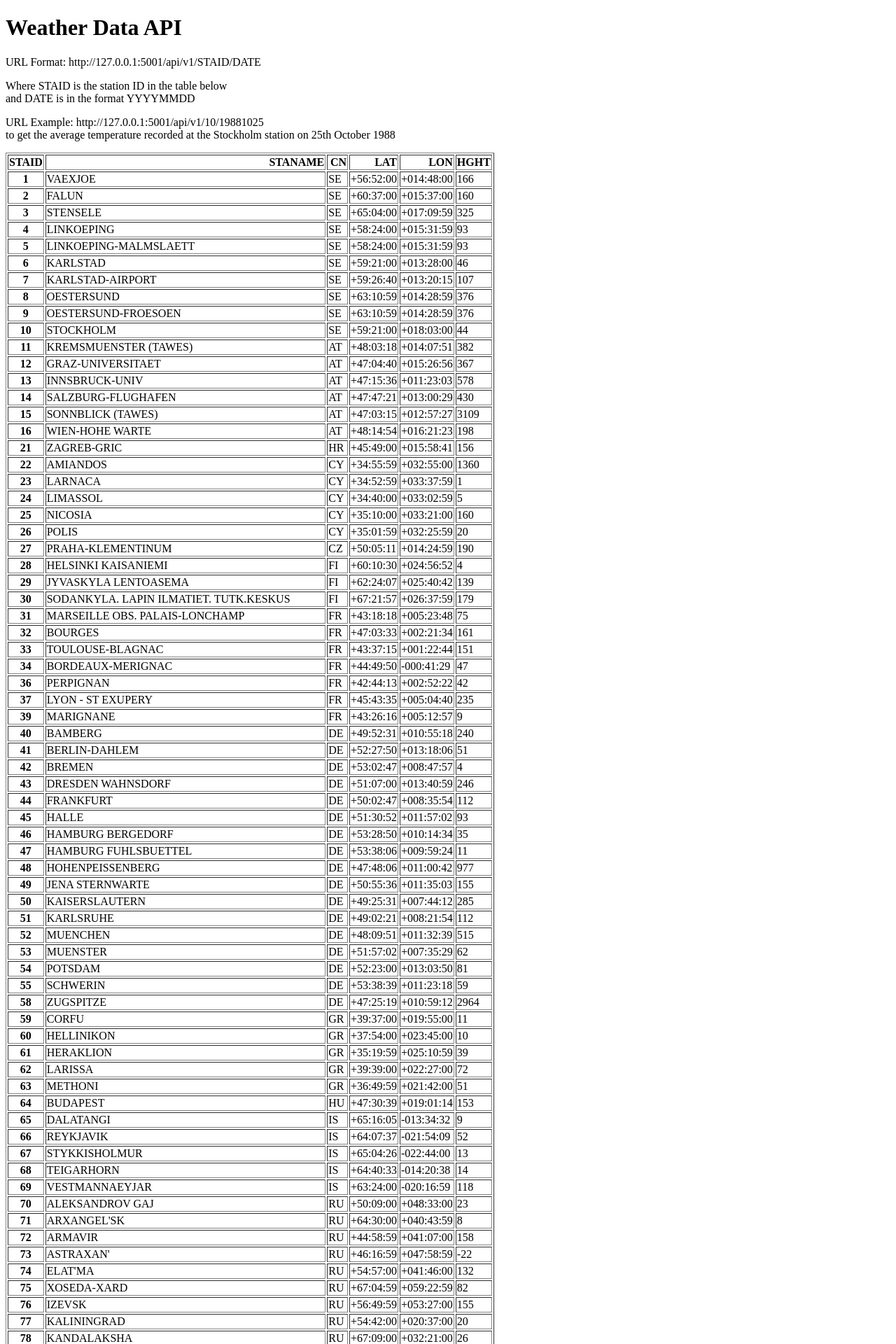
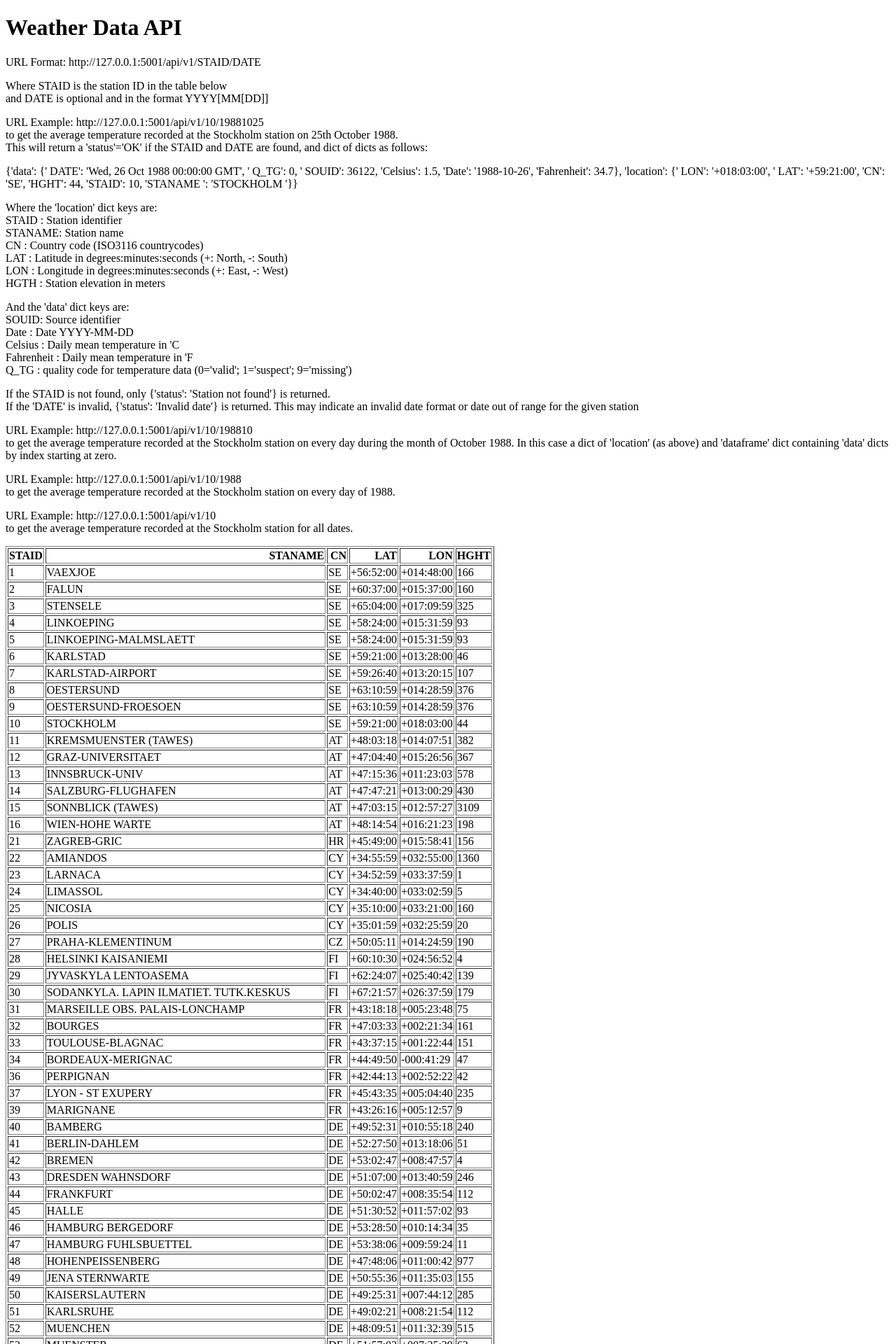
Before and after one commit to robyuk/weatherAPI, a Flask app: page / in a window 1280 px wide. Shown: the top 1920 px of the page at 70% size. Run offline with Flask 2, Linux system fonts and the light colour scheme.

Commit message:
Added capability to get all data for a station, or a year, or a month of data for a station. Added error checks for station not found and invalid or out-of-range date

```diff
--- a/main.py
+++ b/main.py
@@ -1,27 +1,106 @@
 from flask import Flask, render_template
 import pandas as pd
+from pathlib import Path
 
 data_folder = 'data_small'
-stations = pd.read_csv(f'{data_folder}/stations.txt', skiprows=17, index_col=0)
-stations = stations.rename_axis(stations.index.name, axis=1).rename_axis(None)
+stations = pd.read_csv(f'{data_folder}/stations.txt', skiprows=17)  # , index_col=0)
+stations.set_index('STAID', drop=True)  # , inplace=True, drop=True)
+# stations = stations.rename_axis(stations.index.name, axis=1).rename_axis()
 
 app = Flask(__name__)
 
 
+def get_station_data(station):
+    """
+    Reads the station data as a dataframe, ldf
+    Calculates Celsius and Fahrenheit values and adds them as rows to the dataframe
+    returns the dataframe.
+    """
+    # filepath = f'{data_folder}/TG_STAID{str(station).zfill(6)}.txt'
+    filepath = Path(data_folder, f'TG_STAID{str(station).zfill(6)}.txt')
+    if filepath.is_file():
+        ldf = pd.read_csv(filepath, skiprows=20, parse_dates=['    DATE'])
+        ldf['Date'] = ldf['    DATE'].astype(str)
+        ldf['Celsius'] = ldf['   TG'].mask(ldf[' Q_TG'] == 9) / 10
+        ldf['Fahrenheit'] = ldf['Celsius'] * (9 / 5) + 32
+    else:
+        ldf = pd.DataFrame()
+    return ldf
+
+
 @app.route('/')
 def home():
-    return render_template('home.html', data=stations.to_html())
+    example = {
+        'data': {
+            "    DATE": "Wed, 26 Oct 1988 00:00:00 GMT",
+            " Q_TG": 0,
+            " SOUID": 36122,
+            "Celsius": 1.5,
+            "Date": "1988-10-26",
+            "Fahrenheit": 34.7
+        },
+        "location": {
+            "       LON": "+018:03:00",
+            "      LAT": "+59:21:00",
+            "CN": "SE",
+            "HGHT": 44,
+            "STAID": 10,
+            "STANAME                                 ": "STOCKHOLM                               "
+        }
+    }
+
+    return render_template('home.html', example=example, data=stations.to_html(index=False))
 
 
 @app.route('/api/v1/<station>/<date>')
-def about(station, date):
-    filepath = f'{data_folder}/TG_STAID{str(station).zfill(6)}.txt'
-    df = pd.read_csv(filepath, skiprows=20, parse_dates=['    DATE'])
-    datestamp = f'{date[:4]}-{date[4:6]}-{date[6:]}'
-    temperature = df.loc[df['    DATE'] == datestamp]['   TG'].squeeze() / 10
+def stn_data(station, date):
+    df = get_station_data(station)
+    location = stations.loc[stations['STAID'] == int(station)].squeeze().to_dict()
+    # print(type(location), location)
+    if location['STAID'] == {}:
+        return {'status': 'Station not found'}
+
+    status = 'OK'
+
+    if len(date) == 8:
+        datestamp = f'{date[:4]}-{date[4:6]}-{date[6:]}'
+        data = df[df['Date'].str.startswith(str(datestamp))][
+            [' SOUID', '    DATE', 'Date', 'Celsius', 'Fahrenheit', ' Q_TG']
+        ].squeeze().to_dict()
+
+        if data['Date'] == {}:
+            status = 'Date out of range'
+
+        return {'location': location,
+                'data': data,
+                'status': status}
+
+    elif len(date) == 4:
+        datestamp = str(date)
+    elif len(date) == 6:
+        datestamp = f'{date[:4]}-{date[4:6]}'
+    else:
+        return {'status': 'Invalid Date'}
+
+    data = df[df['Date'].str.startswith(str(datestamp))][
+        [' SOUID', '    DATE', 'Date', 'Celsius', 'Fahrenheit', ' Q_TG']
+        ].to_dict(orient='records')
+
+    if data == []:
+        status = 'Date out of range'
+
+    return {'location': location,
+            'dataframe': data,
+            'status': status}
+
+
+@app.route('/api/v1/<station>')
+def all_data(station):
+    df = get_station_data(station)
+
+    data = df[[' SOUID', '    DATE', 'Date', 'Celsius', 'Fahrenheit', ' Q_TG']].to_dict(orient='records')
     return {'station': station,
-            'date': date,
-            'temperature': temperature}
+            'data': data}
 
 
 if __name__ == '__main__':
--- a/templates/home.html
+++ b/templates/home.html
@@ -8,9 +8,36 @@
     <h1>Weather Data API</h1>
     <p>URL Format: http://127.0.0.1:5001/api/v1/STAID/DATE</p>
     <p>Where STAID is the station ID in the table below
-    <br>and   DATE is in the format YYYYMMDD</p>
+    <br>and   DATE is optional and in the format YYYY[MM[DD]]</p>
     <p>URL Example: http://127.0.0.1:5001/api/v1/10/19881025
-    <br>to get the average temperature recorded at the Stockholm station on 25th October 1988</p>
+    <br>to get the average temperature recorded at the Stockholm station on 25th October 1988.
+    <br>This will return a 'status'='OK' if the STAID and DATE are found, and dict of dicts as follows:
+    <p>{{example|safe}}</p>
+    <p>Where the 'location' dict keys are:
+    <br>STAID  : Station identifier
+    <br>STANAME: Station name
+    <br>CN     : Country code (ISO3116 countrycodes)
+    <br>LAT    : Latitude in degrees:minutes:seconds (+: North, -: South)
+    <br>LON    : Longitude in degrees:minutes:seconds (+: East, -: West)
+    <br>HGTH   : Station elevation in meters</p>
+    <p>And the 'data' dict keys are:
+    <br>SOUID: Source identifier
+    <br>Date : Date YYYY-MM-DD
+    <br>Celsius   : Daily mean temperature in 'C
+    <br>Fahrenheit : Daily mean temperature in 'F
+    <br>Q_TG : quality code for temperature data (0='valid'; 1='suspect'; 9='missing')
+    </p>
+    <p>If the STAID is not found, only {'status': 'Station not found'} is returned.
+    <br>If the 'DATE' is invalid, {'status': 'Invalid date'} is returned. This may indicate an invalid date format or
+    date out of range for the given station</p>
+    <p>URL Example: http://127.0.0.1:5001/api/v1/10/198810
+    <br>to get the average temperature recorded at the Stockholm station on every day during the month of October 1988.
+    In this case a dict of 'location' (as above) and 'dataframe' dict containing 'data' dicts by index starting at zero.
+    <p>URL Example: http://127.0.0.1:5001/api/v1/10/1988
+    <br>to get the average temperature recorded at the Stockholm station on every day of 1988.
+    <p>URL Example: http://127.0.0.1:5001/api/v1/10
+    <br>to get the average temperature recorded at the Stockholm station for all dates.
+    </p>
     <p>{{data|safe}}</p>
 </body>
 </html>
```
